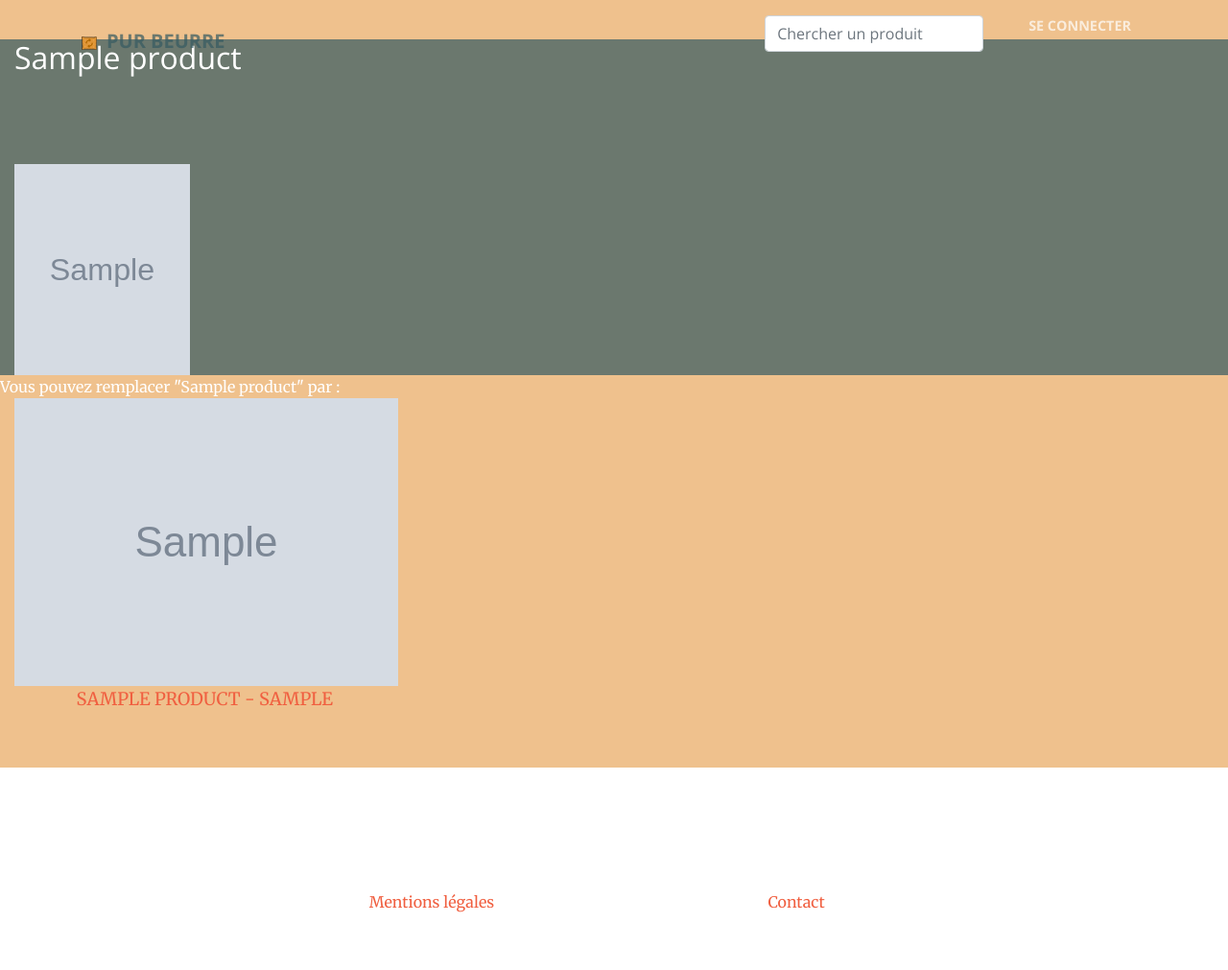
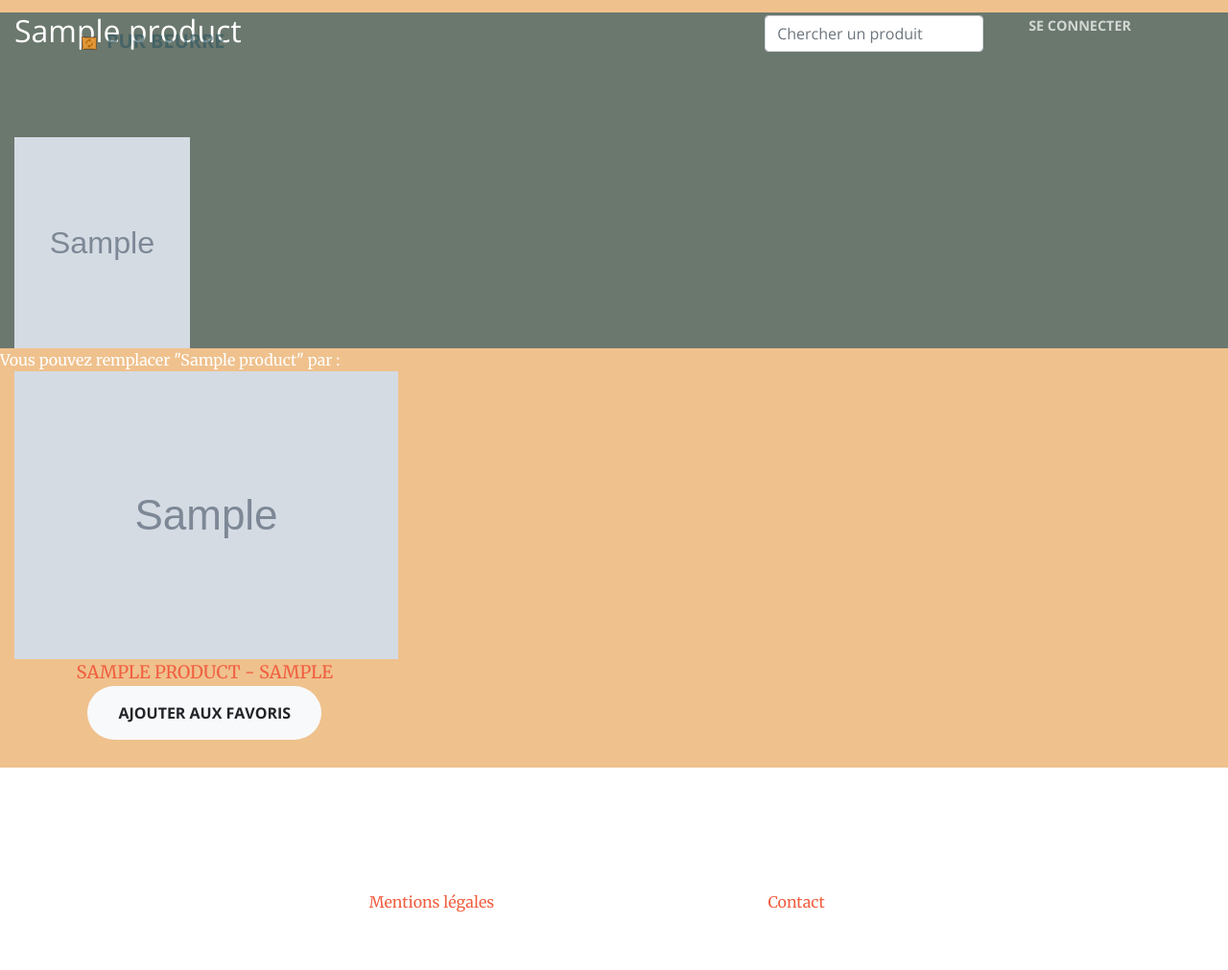
Before and after one commit to lauremenaut/2018_07_31_python_projet_8, a Django app: page /healthier_food/substitute/1 in a window 1280 px wide. Shown: the top 1011 px of the page at 96% size. Run offline with Django 3.2, Linux system fonts and the light colour scheme; tables that the repository leaves empty hold one stand-in row (values such as "Sample post"); grey boxes marked "Sample" are stand-in pictures; some libraries are stand-ins or nearby versions.

Commit message:
add 'add_favorite' button - rename 'detail' into 'details'

```diff
--- a/pur_beurre_lm/healthier_food/templates/pages/substitute.html
+++ b/pur_beurre_lm/healthier_food/templates/pages/substitute.html
@@ -12,8 +12,12 @@
             <div class="row">
                 {% for healthy_product in healthy_products %}
                     <p class="col-xs-12 col-sm-6 col-md-4 col-lg-4 text-uppercase text-center">
-                        <a href="{% url 'healthier_food:detail' product_code=healthy_product.code %}"><img src="{{ healthy_product.image }}"><br><strong>{{ healthy_product.name }} - {{ healthy_product.nutriscore }}</strong></a>
+                        <a href="{% url 'healthier_food:details' product_code=healthy_product.code %}"><img src="{{ healthy_product.image }}"><br><strong>{{ healthy_product.name }} - {{ healthy_product.nutriscore }}</strong><br></a>
+
+                        <a class="btn btn-light btn-xl sr-button" href="{% url 'healthier_food:add_favorite' favorite_code=healthy_product.code %}">Ajouter aux favoris</a>
+
                     </p>
+
                     {% if not forloop.last %}
                         <hr>
                     {% endif %}
```
